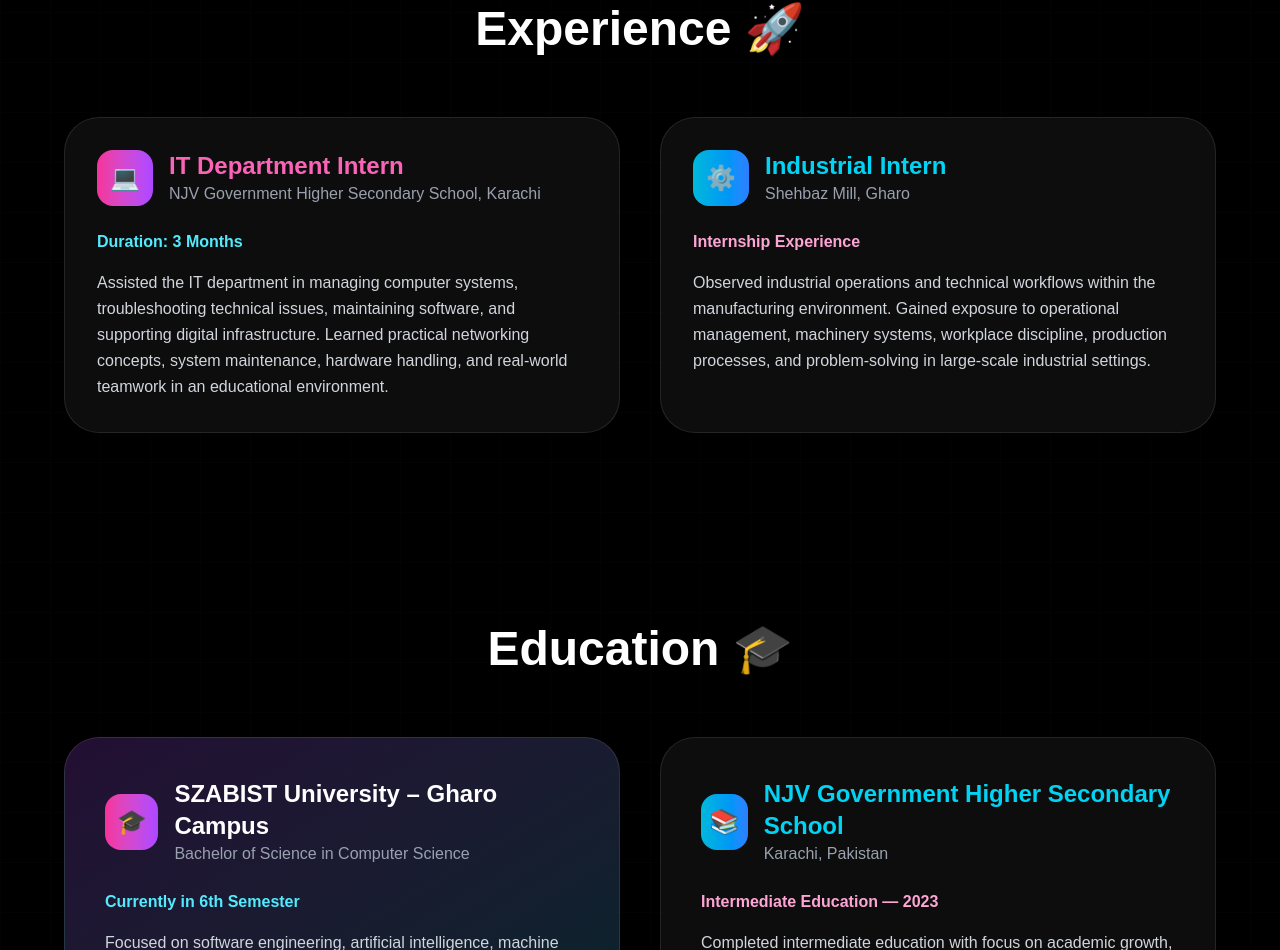
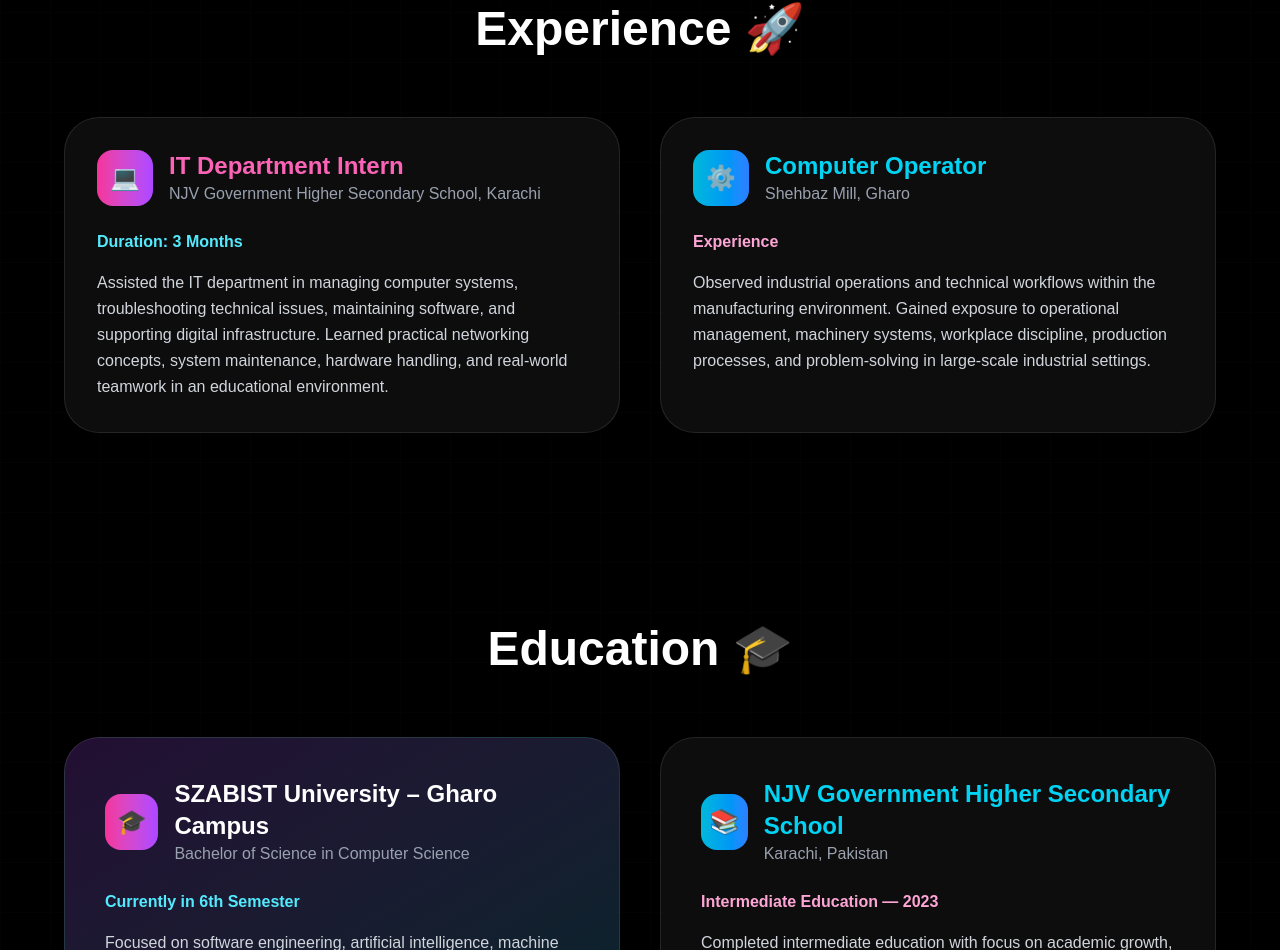
Before and after one commit to anshkumar721/Myportfolio, a React app: page / in a window 1280 px wide. Shown: the part 2488-3438 px from the top of the page. Built offline with nearby package versions, Linux system fonts and the light colour scheme; the HTML template or start-up script is replaced by a standard one.

Commit message:
Update Portfolio.jsx

```diff
--- a/src/Portfolio.jsx
+++ b/src/Portfolio.jsx
@@ -329,7 +329,7 @@
 
           <div>
             <h3 className="text-2xl font-bold text-cyan-400">
-              Industrial Intern
+              Computer Operator
             </h3>
 
             <p className="text-gray-400">
@@ -339,7 +339,7 @@
         </div>
 
         <p className="text-pink-300 font-semibold mb-4">
-          Internship Experience
+          Experience
         </p>
 
         <p className="text-gray-300 leading-relaxed">
```
